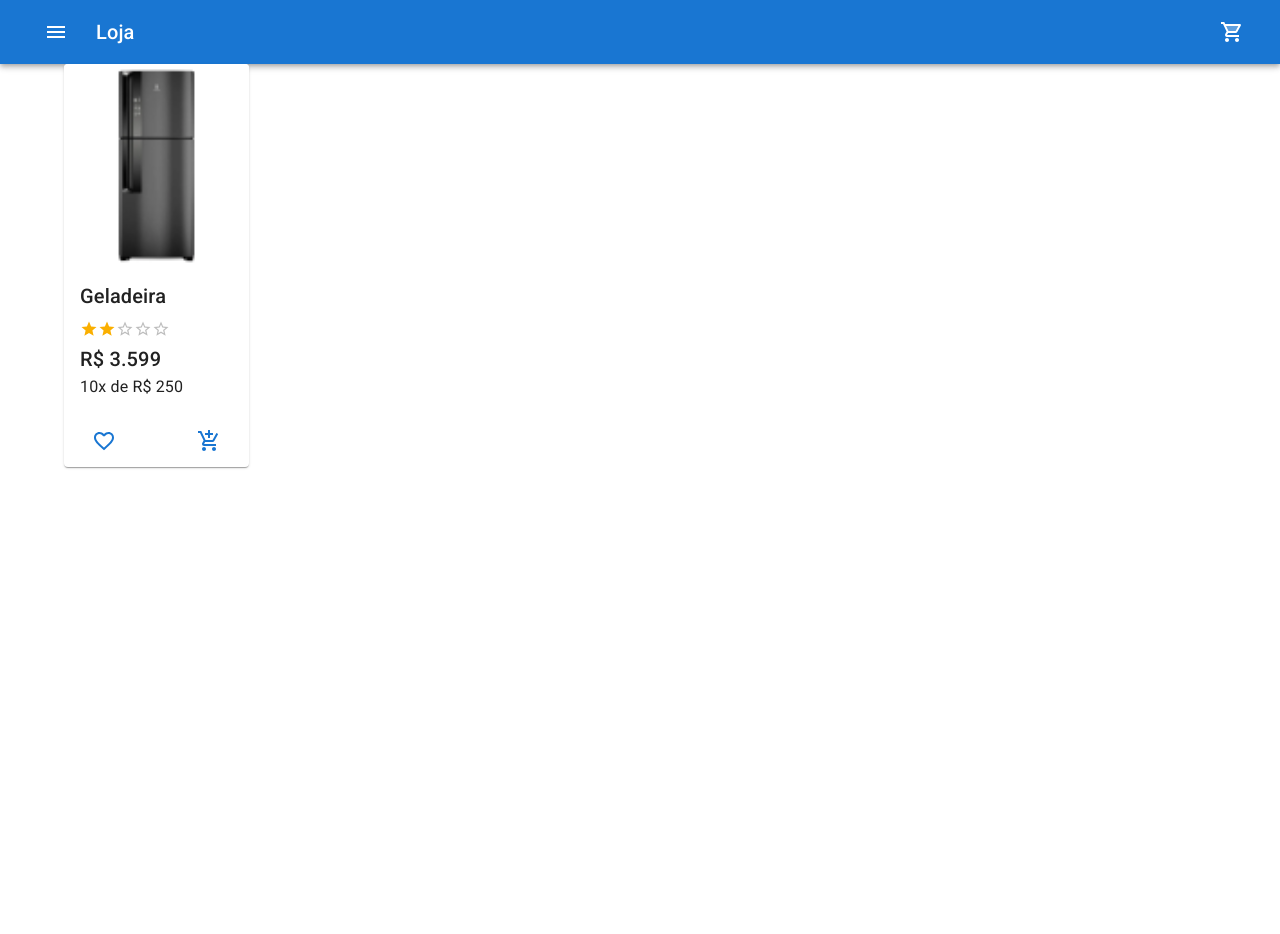
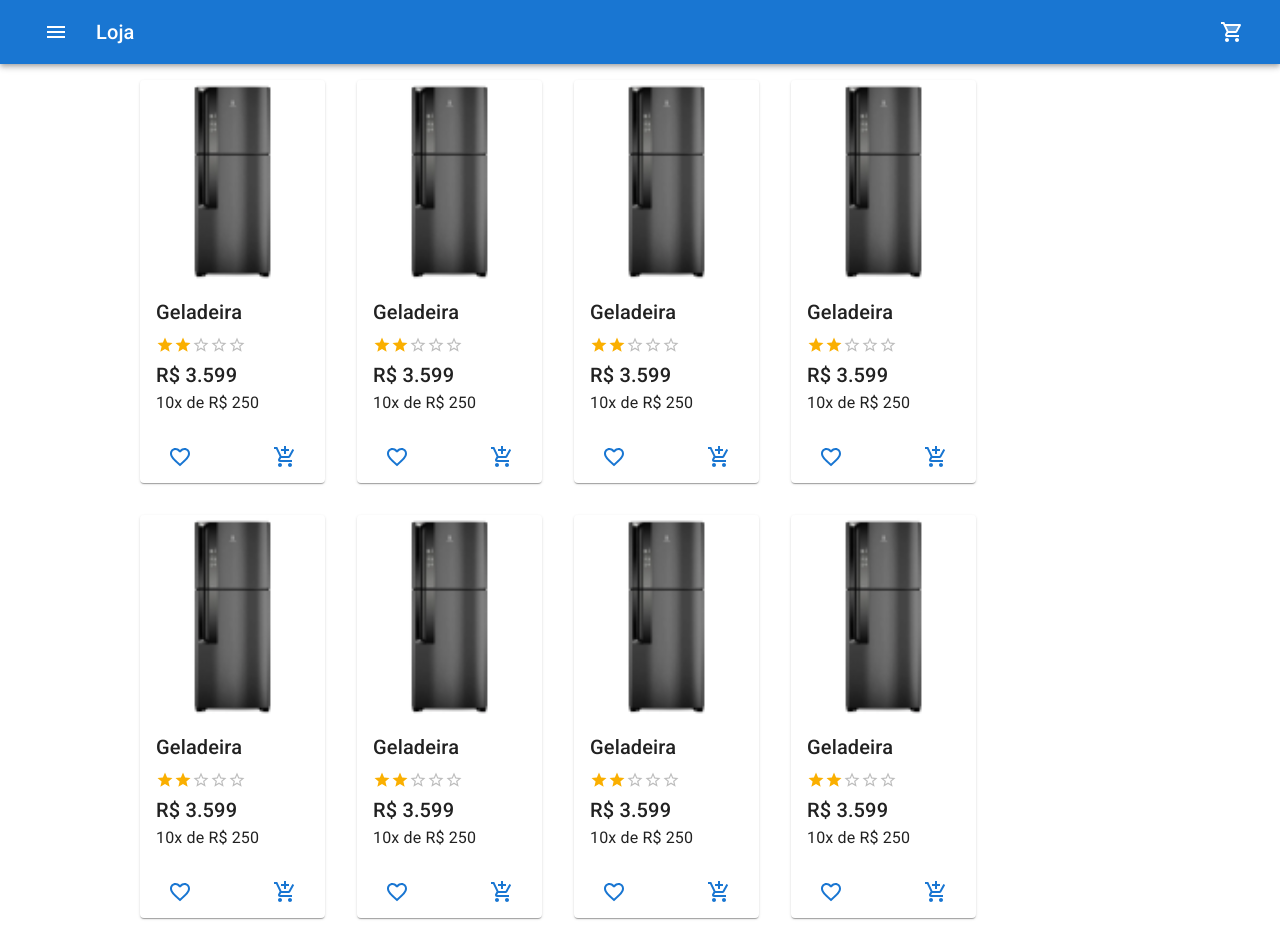
Before and after one commit to MatheusFellipi/Carrinho-de-comprar, a React (Vite) app: page / in a window 1280 px wide. Before the commit the page ends 800 px from the top, so only its background shows below. Built offline with nearby package versions, Linux system fonts and the light colour scheme.

Commit message:
feat: list products for home

```diff
--- a/src/components/home/card.tsx
+++ b/src/components/home/card.tsx
@@ -12,7 +12,12 @@ import FavoriteBorderOutlinedIcon from "@mui/icons-material/FavoriteBorderOutlin
 
 export default function CardProducts() {
   return (
-    <Card sx={{ width: 185, justifyContent: "center" }}>
+    <Card
+      sx={{ width: 185, justifyContent: "center", cursor: "pointer" }}
+      onClick={() => {
+        console.log("sdasd");
+      }}
+    >
       <CardMedia
         sx={{ height: 200, objectFit: "cover" }}
         image="./src/assets/Cadeira.png"
--- a/src/components/home/styles.module.css
+++ b/src/components/home/styles.module.css
@@ -0,0 +1,12 @@
+.container {
+  display: flex;
+  justify-content: center;
+  align-items: center;
+}
+
+.container_products {
+  display: flex;
+  flex-wrap: wrap;
+  gap: 2rem;
+  max-width: 1000px;
+}
--- a/src/components/home/view.tsx
+++ b/src/components/home/view.tsx
@@ -1,9 +1,19 @@
 import CardProducts from "@/components/home/card";
+import styles from "./styles.module.css";
 
 export const HomeComponent = () => {
   return (
-    <div>
-      <CardProducts />
-    </div>
+    <section className={styles.container}>
+      <div className={styles.container_products}>
+        <CardProducts />
+        <CardProducts />
+        <CardProducts />
+        <CardProducts />
+        <CardProducts />
+        <CardProducts />
+        <CardProducts />
+        <CardProducts />
+      </div>
+    </section>
   );
 };
--- a/src/shared/components/layout/index.tsx
+++ b/src/shared/components/layout/index.tsx
@@ -4,11 +4,11 @@ import PrimarySearchAppBar from "@/shared/components/header";
 
 export const LayoutPages = () => {
   return (
-    <main>
+    <div>
       <PrimarySearchAppBar />
-      <section className={styled.container}>
+      <main className={styled.container}>
         <Outlet />
-      </section>
-    </main>
+      </main>
+    </div>
   );
 };
--- a/src/shared/components/layout/styles.module.css
+++ b/src/shared/components/layout/styles.module.css
@@ -1,7 +1,6 @@
 .container {
-  display: flex;
-  flex-direction: column;
   padding-left: 5%;
   padding-right: 5%;
   padding-bottom: 1rem;
+  padding-top: 1rem;
 }
--- a/src/shared/hook/cart/index.tsx
+++ b/src/shared/hook/cart/index.tsx
@@ -1,5 +1,4 @@
 import { createContext, ReactNode, useContext, useMemo } from "react";
-import { Cart } from "@/src/components/cart/view";
 import { CartModelView } from "./cart.context";
 import { ICartContext } from "@/shared/hook/cart/model";
 
@@ -11,12 +10,12 @@ export const CartContext = createContext<ICartContext>({} as ICartContext);
 
 export function CartProvider({ children }: Readonly<CartProviderProps>): JSX.Element {
   const {handleAddProduct, cart, handleRemover, total, totalItem, handleOpen, open, handleQtd} = CartModelView()
+
   const contextValue = useMemo(() => ({ cart, handleAddProduct, handleRemover, total, handleOpen, open, handleQtd, totalItem
   }), [cart, handleAddProduct, handleRemover, total, handleOpen, open, handleQtd, totalItem]);
 
   return (
     <CartContext.Provider value={contextValue}>
-      <Cart/>
       {children}
     </CartContext.Provider>
   );
```
